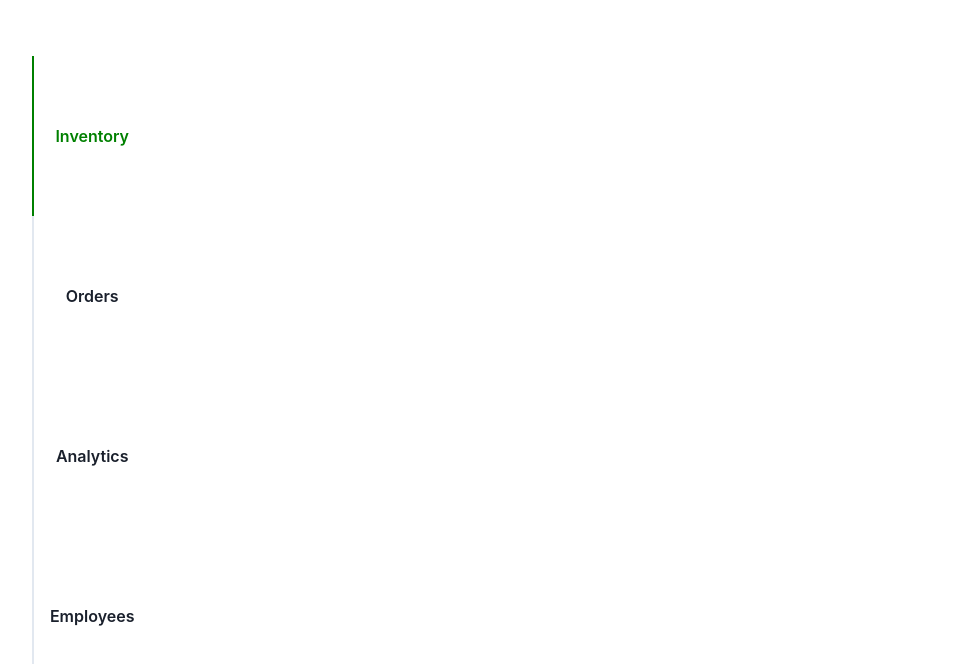
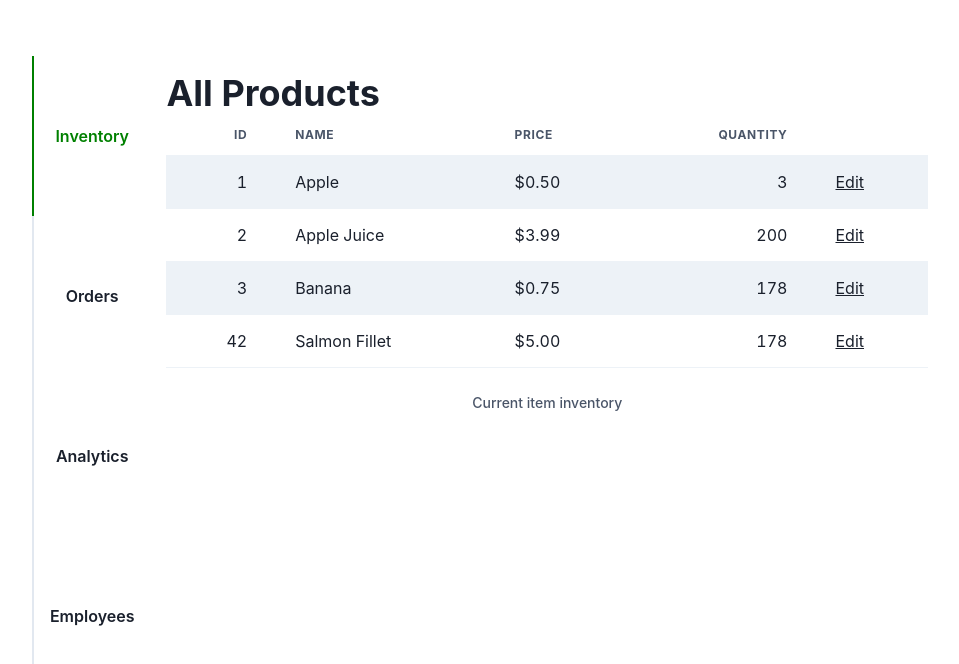
Before and after one commit to rKim19300/CS160-Team-4-OFS, a React (Create React App) app in the folder frontend/: page /StatisticsPage in a window 1280 px wide. Shown: the top 664 px of the page, without its empty margins (152-1111 px from the left). Built offline with nearby package versions, Linux system fonts and the light colour scheme.

Commit message:
Product + Order pages
Created product and orders pages in employee dashboard

```diff
--- a/frontend/package.json
+++ b/frontend/package.json
@@ -13,7 +13,11 @@
     "axios": "^1.6.7",
     "framer-motion": "^11.0.5",
     "react": "^18.2.0",
+    "react-apexcharts": "^1.4.1",
     "react-dom": "^18.2.0",
+    "react-router-dom": "^6.22.2",
+    "react-scripts": "5.0.1",
+    "styled-components": "^6.1.8",
     "react-router-dom": "^6.22.1",
     "react-scripts": "^5.0.1",
     "web-vitals": "^2.1.4"
--- a/frontend/src/Pages/EmployeeDashboard/EmployeeDashboardComponents/Inventory.jsx
+++ b/frontend/src/Pages/EmployeeDashboard/EmployeeDashboardComponents/Inventory.jsx
@@ -1,7 +1,68 @@
+import {
+    Table,
+    Thead,
+    Tbody,
+    Tfoot,
+    Tr,
+    Th,
+    Td,
+    TableCaption,
+    TableContainer,
+    Heading,
+    Input,
+  } from '@chakra-ui/react'
 
 /**
- *
+ * @returns The current inventory
  */
 export default function Inventory() {
-
+    return (
+        <>
+        <Heading align="left">All Products</Heading>
+        <TableContainer>
+            <Table variant='striped'>
+                <TableCaption>Current item inventory </TableCaption>
+                <Thead>
+                <Tr>
+                    <Th isNumeric>ID</Th>
+                    <Th>Name</Th>
+                    <Th>Price</Th>
+                    <Th isNumeric>Quantity</Th>
+                    <Th></Th>
+                </Tr>
+                </Thead>
+                <Tbody>
+                <Tr>
+                    <Td isNumeric>1</Td>
+                    <Td>Apple</Td>
+                    <Td>$0.50</Td>
+                    <Td isNumeric>3</Td>
+                    <Td><u>Edit</u></Td>
+                </Tr>
+                <Tr>
+                    <Td isNumeric>2</Td>
+                    <Td>Apple Juice</Td>
+                    <Td>$3.99</Td>
+                    <Td isNumeric>200</Td>
+                    <Td><u>Edit</u></Td>
+                </Tr>
+                <Tr>
+                    <Td isNumeric>3</Td>
+                    <Td>Banana</Td>
+                    <Td>$0.75</Td>
+                    <Td isNumeric>178</Td>
+                    <Td><u>Edit</u></Td>
+                </Tr>
+                <Tr>
+                    <Td isNumeric>42</Td>
+                    <Td>Salmon Fillet</Td>
+                    <Td>$5.00</Td>
+                    <Td isNumeric>178</Td>
+                    <Td><u>Edit</u></Td>
+                </Tr>
+                </Tbody>
+            </Table>
+        </TableContainer>
+        </>
+    )
 }
--- a/frontend/src/Pages/EmployeeDashboard/EmployeeDashboardComponents/Orders.jsx
+++ b/frontend/src/Pages/EmployeeDashboard/EmployeeDashboardComponents/Orders.jsx
@@ -1,7 +1,99 @@
+import { ChevronDownIcon } from '@chakra-ui/icons'
+import {
+    Table,
+    Thead,
+    Tbody,
+    Tfoot,
+    Tr,
+    Th,
+    Td,
+    TableCaption,
+    TableContainer,
+    Heading,
+    Menu,
+    MenuButton,
+    MenuList,
+    MenuItem,
+    Button,
+  } from '@chakra-ui/react'
 
 /**
- *
+ * @returns order history
  */
 export default function Orders() {
-
+    return (
+        <>
+        <Heading>Orders</Heading>
+        <TableContainer>
+            <Table variant='striped'>
+                <Thead>
+                <Tr>
+                    <Th isNumeric>Order Num</Th>
+                    <Th>Customer Name</Th>
+                    <Th>Date</Th>
+                    <Th>Total</Th>
+                    <Th>Status</Th>
+                    <Th>Action</Th>
+                </Tr>
+                </Thead>
+                <Tbody>
+                <Tr>
+                    <Td isNumeric>1111</Td>
+                    <Td>John Doe</Td>
+                    <Td>March 5 2024</Td>
+                    <Td>$10.87</Td>
+                    <Td>Out for delivery</Td>
+                    <Td>
+                        <Menu>
+                        <MenuButton as={Button} rightIcon={<ChevronDownIcon />}>
+                            ...
+                        </MenuButton>
+                        <MenuList>
+                            <MenuItem>Refund</MenuItem>
+                            <MenuItem>Delete</MenuItem>
+                        </MenuList>
+                        </Menu>
+                    </Td>
+                </Tr>
+                <Tr>
+                    <Td isNumeric>1112</Td>
+                    <Td>Jane Doe</Td>
+                    <Td>March 5 2024</Td>
+                    <Td>$23.01</Td>
+                    <Td>Delivered</Td>
+                    <Td>
+                        <Menu>
+                        <MenuButton as={Button} rightIcon={<ChevronDownIcon />}>
+                            ...
+                        </MenuButton>
+                        <MenuList>
+                            <MenuItem>Refund</MenuItem>
+                            <MenuItem>Delete</MenuItem>
+                        </MenuList>
+                        </Menu>
+                    </Td>
+                </Tr>
+                <Tr>
+                    <Td isNumeric>1113</Td>
+                    <Td>Johnathan Doe</Td>
+                    <Td>February 30 2024</Td>
+                    <Td>$3.21</Td>
+                    <Td>Unfulfilled</Td>
+                    <Td>
+                        <Menu>
+                        <MenuButton as={Button} rightIcon={<ChevronDownIcon />}>
+                            ...
+                        </MenuButton>
+                        <MenuList>
+                            <MenuItem>Refund</MenuItem>
+                            <MenuItem>Delete</MenuItem>
+                        </MenuList>
+                        </Menu>
+                    </Td>
+                </Tr>
+                </Tbody>
+            </Table>
+        </TableContainer>
+        </>
+    )
 }
```
Also changed, not shown: 1 other file (tests, documents, lock files or other folders).
